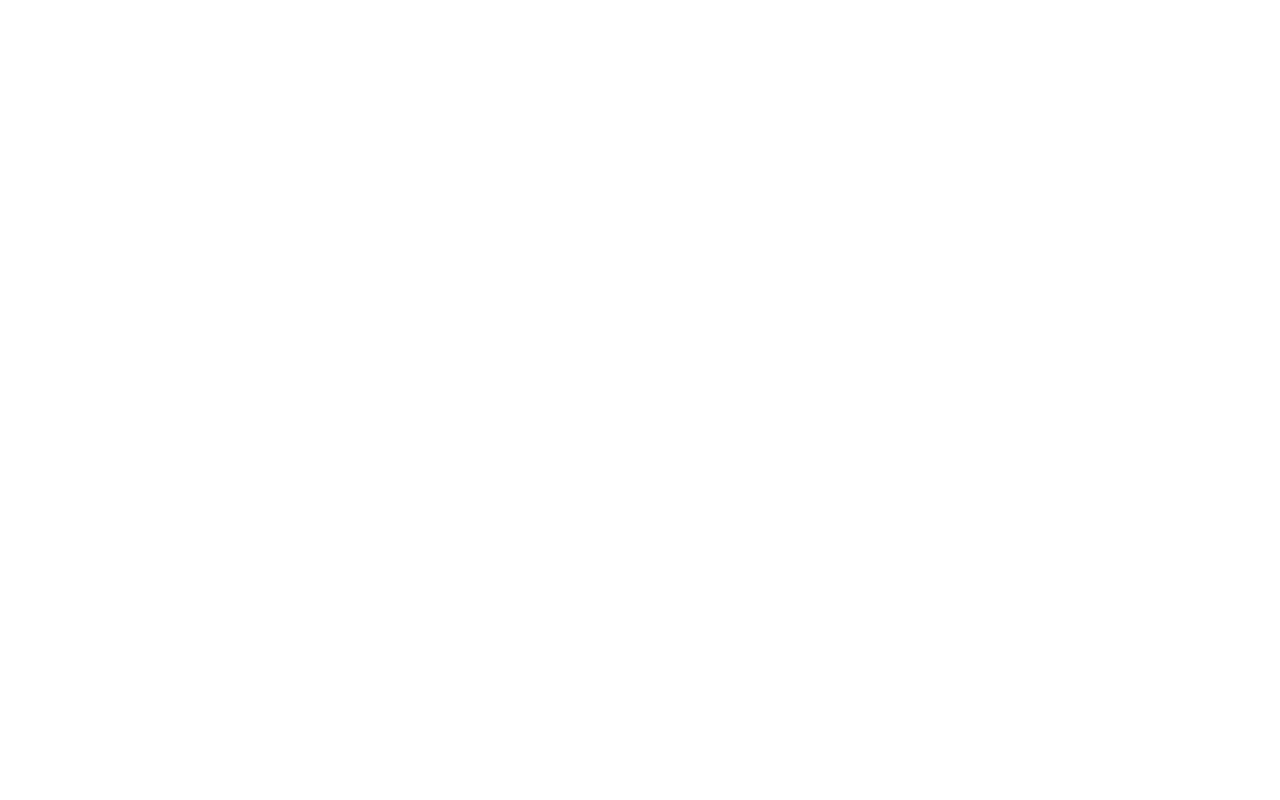
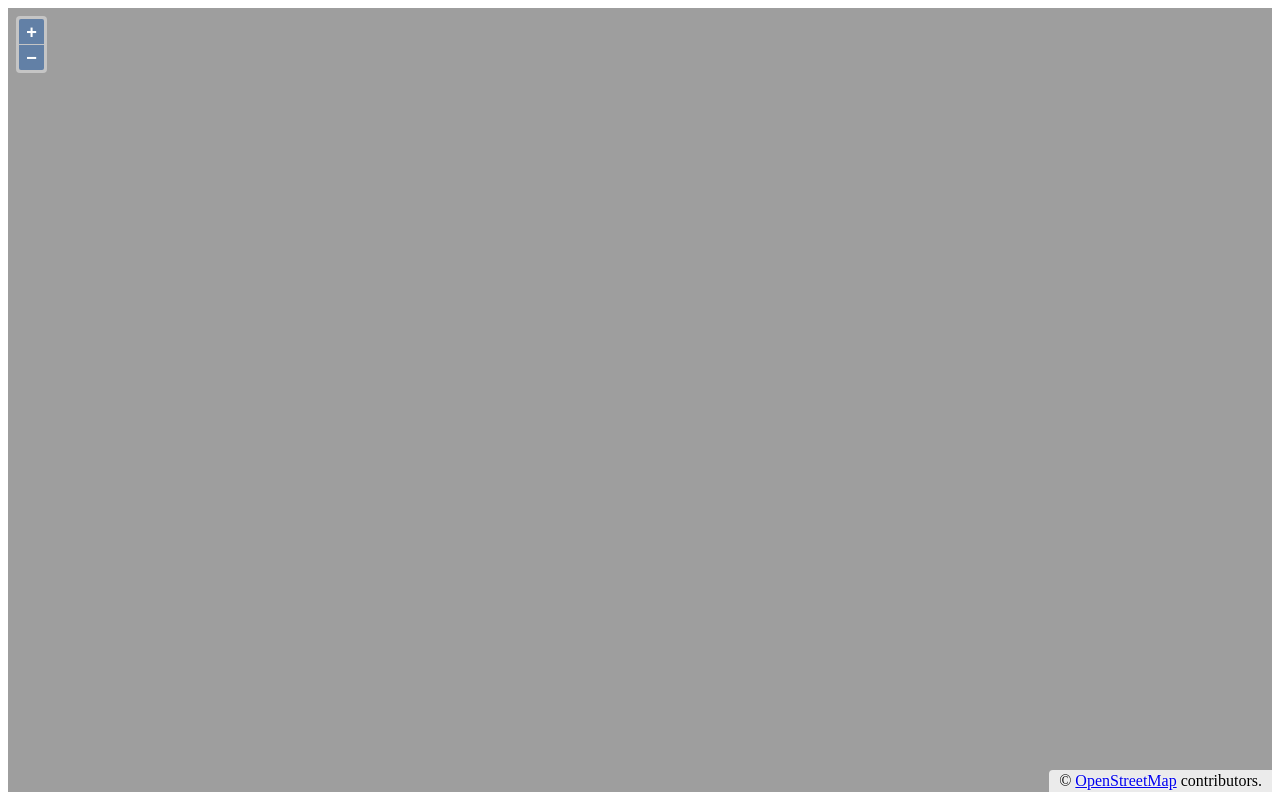
Before and after one commit to MMoronto/New-Silk-Road, a plain HTML site: page index.html in a window 1280 px wide. Drawn offline with Linux system fonts and the light colour scheme.

Commit message:
specify map target/source and add map coordinates/zoom extents

```diff
--- a/index.html
+++ b/index.html
@@ -8,6 +8,7 @@
     <link rel="stylesheet" href="./styles.css">
 </head>
 <body>
+    <div class="column-map" id="openlayers-map"></div>
     <script src='./libs/v6.5.0-dist/ol.js'></script>
     <script src='./main.js'></script>
 </body>
--- a/main.js
+++ b/main.js
@@ -4,14 +4,15 @@
     // ##Specify view##
     const map = new ol.Map({
         view: new ol.View({
-            center: [0, -0, 0, 0],
+            center: [15091875.539375868, -2890099.0297847847],
             zoom: 1,
-            extent: [0, -0, 0, 0]
+            extent: [11644482.371265175, -5927677.981920381, 17897308.66780227, 423055.837164]
         }),
         layers: [
             new ol.layer.Tile({
                 source: new ol.source.OSM()
             })
-        ]
+        ],
+        target: 'openlayers-map'
     })
 }
```
